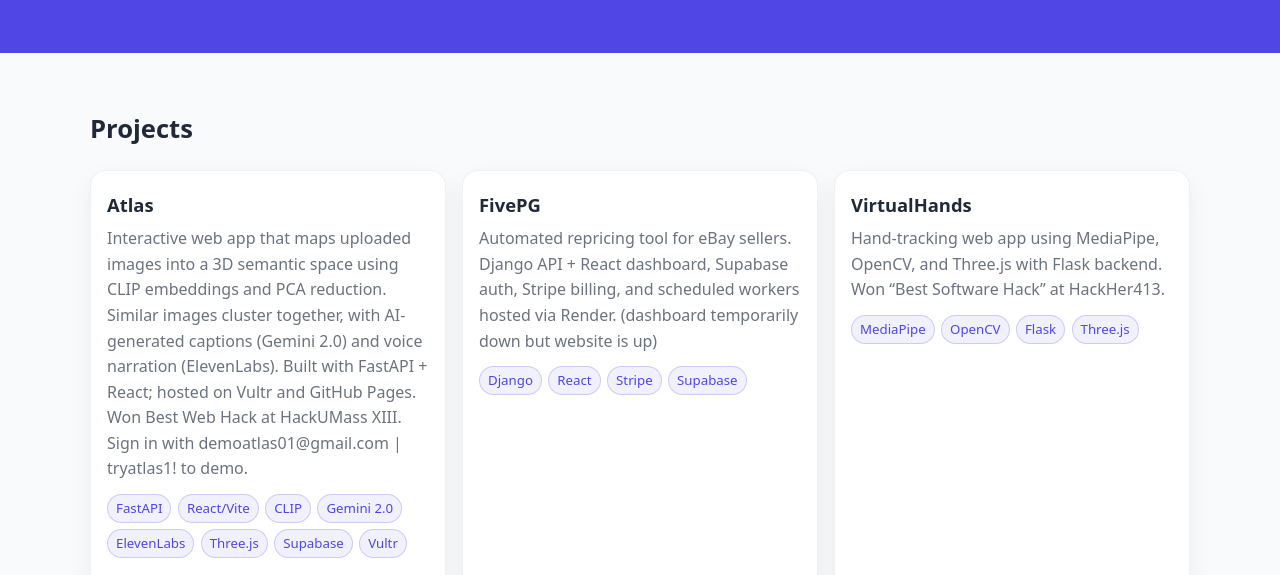
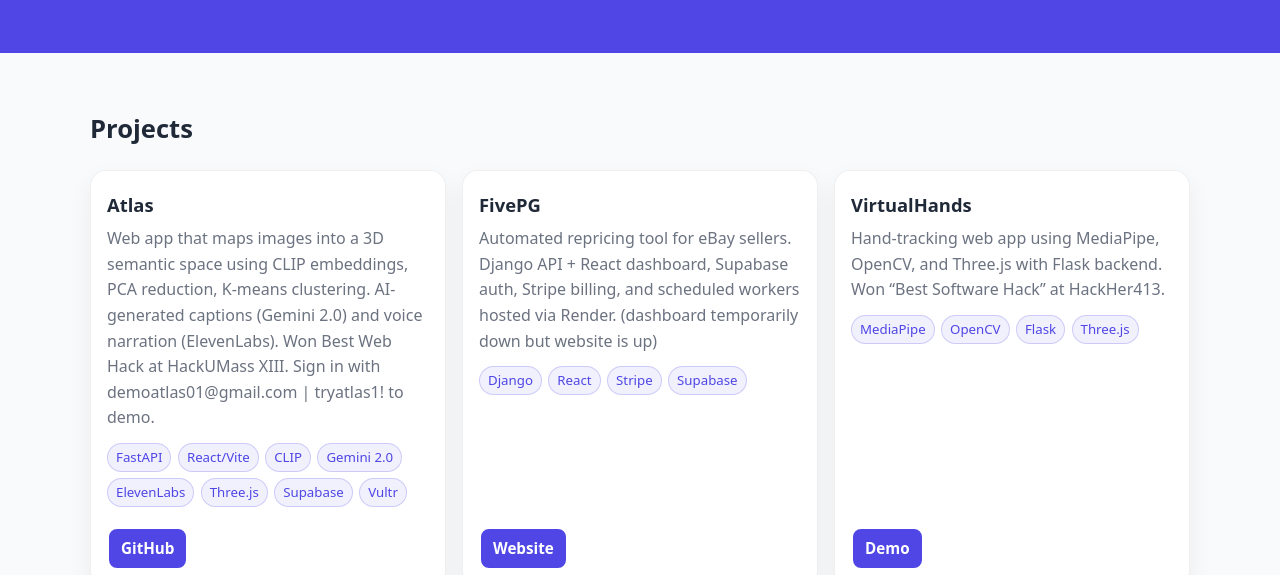
Before and after one commit to c-aly/c-aly.github.io, a plain HTML site: page index.html in a window 1280 px wide. Shown: the part 214-789 px from the top of the page. Drawn offline with Linux system fonts and the light colour scheme.

Commit message:
add Atlas

```diff
--- a/index.html
+++ b/index.html
@@ -38,10 +38,9 @@
             <div class="card__body">
               <h3 class="card__title">Atlas</h3>
               <p class="card__desc">
-                Interactive web app that maps uploaded images into a 3D semantic space using CLIP
-                embeddings and PCA reduction. Similar images cluster together, with AI-generated
-                captions (Gemini 2.0) and voice narration (ElevenLabs). Built with FastAPI + React;
-                hosted on Vultr and GitHub Pages. Won Best Web Hack at HackUMass XIII.
+                Web app that maps images into a 3D semantic space using CLIP embeddings,
+                PCA reduction, K-means clustering. AI-generated captions (Gemini 2.0) and
+                voice narration (ElevenLabs). Won Best Web Hack at HackUMass XIII.
                 Sign in with demoatlas01@gmail.com | tryatlas1! to demo.
               </p>
               <ul class="card__tech">
```
